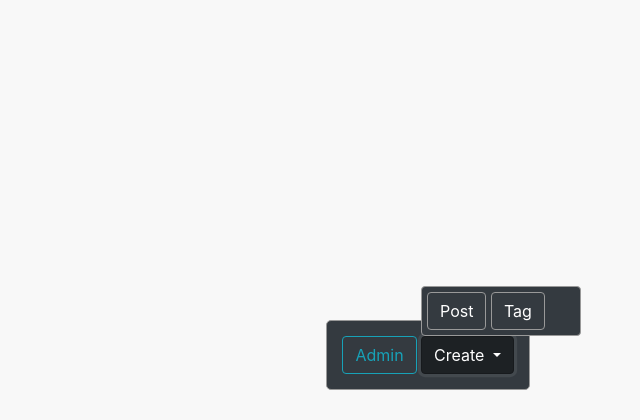
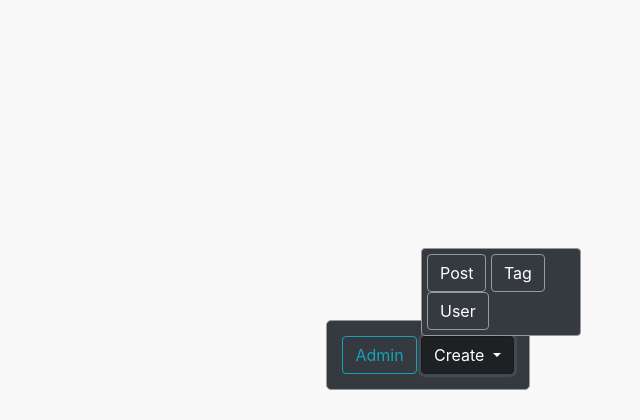
Before and after one commit to CruzedV/Blogsite, a Django app: page /blog/users/ in a window 1280 px wide, after a click on "Create". Shown: the part 380-800 px from the top of the page, without its empty margins (640-1280 px from the left). Run offline with Django 3.2, Linux system fonts and the light colour scheme; the visitor is signed in with stand-in values (Sample User, id 1); some libraries are stand-ins or nearby versions.

Commit message:
User fixes
Now everything, except updating user profile, works

```diff
--- a/app/blogsite/blog/forms.py
+++ b/app/blogsite/blog/forms.py
@@ -58,13 +58,14 @@ class UserForm(forms.ModelForm):
         fields = ['nickname', 'slug']
         widgets = {
             'nickname': forms.TextInput(attrs={'class': 'form-control'}),
-            'slug': forms.Textarea(attrs={'class': 'form-control'})
+            'slug': forms.TextInput(attrs={'class': 'form-control'})
         }
     def clean_slug(self):
         new_slug = self.cleaned_data['slug']
 
         if new_slug == 'create':
             raise ValidationError('Slug may not be "create"')
+
         if User.objects.filter(slug__iexact=new_slug).count():
             raise ValidationError(
                     'Slug must be unique.'
--- a/app/blogsite/blog/models.py
+++ b/app/blogsite/blog/models.py
@@ -73,6 +73,3 @@ class User(models.Model):
         if not self.id:
             self.slug = gen_slug(self.nickname)
         super().save(*args, **kwargs)
-
-    def __str__(self):
-        return self.nickname
--- a/app/blogsite/blog/templates/blog/base_blog.html
+++ b/app/blogsite/blog/templates/blog/base_blog.html
@@ -9,6 +9,7 @@
         <div class="dropdown-menu">
             <a class="btn btn-dark" href="{% url 'post_create_url' %}">Post</a>
             <a class="btn btn-dark" href="{% url 'tag_create_url' %}">Tag</a>
+            <a class="btn btn-dark" href="{% url 'user_create_url' %}">User</a>
         </div>
     </div>
     <a href='{{ admin_object.get_update_url}}' class='btn btn-dark edit' style='{% if detail %} display: block; {% endif %}'>Edit</a>
--- a/app/blogsite/blog/templates/blog/post_create.html
+++ b/app/blogsite/blog/templates/blog/post_create.html
@@ -21,7 +21,7 @@
                 {{ field }}
             </div>
         {% endfor %}
-        <button type='submit' class='btn btn-primary'>Create Post</button>
+        <button type='submit' class='btn btn-dark'>Create Post</button>
     </form>
 
 {% endblock %}
--- a/app/blogsite/blog/templates/blog/post_update.html
+++ b/app/blogsite/blog/templates/blog/post_update.html
@@ -21,7 +21,7 @@
                 {{ field }}
             </div>
         {% endfor %}
-        <button type='submit' class='btn btn-primary'>Update Post</button>
+        <button type='submit' class='btn btn-dark'>Update Post</button>
     </form>
 
 {% endblock %}
--- a/app/blogsite/blog/templates/blog/tag_create.html
+++ b/app/blogsite/blog/templates/blog/tag_create.html
@@ -21,7 +21,7 @@
                 {{ field }}
             </div>
         {% endfor %}
-        <button type='submit' class='btn btn-primary'>Create Tag</button>
+        <button type='submit' class='btn btn-dark'>Create Tag</button>
     </form>
 
 {% endblock %}
--- a/app/blogsite/blog/templates/blog/tag_update.html
+++ b/app/blogsite/blog/templates/blog/tag_update.html
@@ -21,7 +21,7 @@
                 {{ field }}
             </div>
         {% endfor %}
-        <button type='submit' class='btn btn-primary'>Update Tag</button>
+        <button type='submit' class='btn btn-dark'>Update Tag</button>
     </form>
 
 {% endblock %}
--- a/app/blogsite/blog/templates/blog/user_create.html
+++ b/app/blogsite/blog/templates/blog/user_create.html
@@ -21,7 +21,7 @@
                 {{ field }}
             </div>
         {% endfor %}
-        <button type='submit' class='btn btn-primary'>Create User</button>
+        <button type='submit' class='btn btn-dark'>Create User</button>
     </form>
 
 {% endblock %}
--- a/app/blogsite/blog/templates/blog/user_delete.html
+++ b/app/blogsite/blog/templates/blog/user_delete.html
@@ -11,7 +11,7 @@
     <form action='{{ user.get_delete_url }}' method='post'>
         {% csrf_token %}
 
-        <h3>Are you sure you wnt to delete <b> "{{ user.title|title }}"</b> user?</h3>
+        <h3>Are you sure you want to delete <b> "{{ user.nickname|title }}"</b> user?</h3>
         <a href='{{ user.get_absolute_url }}'> No!</a>
         <button type='submit' name='button' class='btn btn-danger'>Yes</button>
     </form>
--- a/app/blogsite/blog/templates/blog/user_detail.html
+++ b/app/blogsite/blog/templates/blog/user_detail.html
@@ -8,6 +8,6 @@
 
 {% block content %}
 
-	<h1 class = 'mb-5'>User with {{user.nickname}} name</h1>
+	<h2 class = 'mb-5'>{{user.nickname}}</h2>
 
 {% endblock %}
--- a/app/blogsite/blog/templates/blog/user_update.html
+++ b/app/blogsite/blog/templates/blog/user_update.html
@@ -2,7 +2,7 @@
 
 {% block title %}
 
-    Edit User profile "{{ user.title|title }}" - {{ block.super}}
+    Edit "{{ user.title|title }}" profile - {{ block.super}}
 
 {% endblock %}
 
@@ -21,7 +21,7 @@
                 {{ field }}
             </div>
         {% endfor %}
-        <button type='submit' class='btn btn-primary'>Update User Profile</button>
+        <button type='submit' class='btn btn-dark'>Update User Profile</button>
     </form>
 
 {% endblock %}
--- a/app/blogsite/blog/templates/blog/users_list.html
+++ b/app/blogsite/blog/templates/blog/users_list.html
@@ -10,7 +10,7 @@
 
     <h1 class='mb-5'>Users:</h1>
     {% for user in users %}
-        <h3><a class='color-turqiouse' href='{{ user.get_absolute_url }}'>{{ user.title }}</a></h3>
+        <h3><a class='color-turqiouse' href='{{ user.get_absolute_url }}'>{{ user.nickname }}</a></h3>
     {% endfor %}
 
 {% endblock %}
--- a/app/blogsite/blog/urls.py
+++ b/app/blogsite/blog/urls.py
@@ -1,25 +1,26 @@
 from blog.views import *
 from django.urls import path
 from django.views.generic import RedirectView
-from django.conf import settings
-from django.conf.urls.static import static
 
 urlpatterns = [
-    path('', posts_list, name='posts_list_url'),
-    path('search', search_list, name='search_page_url'),
     path('post/create/', PostCreate.as_view(), name='post_create_url'),
     path('post/<str:slug>/', PostDetail.as_view(), name='post_detail_url'),
     path('post/<str:slug>/update', PostUpdate.as_view(), name='post_update_url'),
     path('post/<str:slug>/delete', PostDelete.as_view(), name = 'post_delete_url'),
-    path('tags/', tags_list, name='tags_list_url'),
+    path('', posts_list, name='posts_list_url'),
+
     path('tag/create/', TagCreate.as_view(), name='tag_create_url'),
     path('tag/<str:slug>/', TagDetail.as_view(), name='tag_detail_url'),
-    path('tag/<str:slug>/update/', TagUpdate.as_view(), name='tag_update_url'),
-    path('tag/<str:slug>/delete/', TagDelete.as_view(), name='tag_delete_url'),
+    path('tag/<str:slug>/update', TagUpdate.as_view(), name='tag_update_url'),
+    path('tag/<str:slug>/delete', TagDelete.as_view(), name='tag_delete_url'),
+    path('tags/', tags_list, name='tags_list_url'),
+
     path('user/create/', UserCreate.as_view(), name='user_create_url'),
-    path('user/<str:slug>', UserDetail.as_view(), name='user_detail_url'),
-    path('user/<str:slug>/update/', UserUpdate.as_view(), name='user_update_url'),
-    path('user/<str:slug>/delete/', UserDelete.as_view(), name='user_delete_url'),
+    path('user/<str:slug>/', UserDetail.as_view(), name='user_detail_url'),
+    path('user/<str:slug>/update', UserUpdate.as_view(), name='user_update_url'),
+    path('user/<str:slug>/delete', UserDelete.as_view(), name='user_delete_url'),
     path('users/', users_list, name='users_list_url'),
-    path('test/', test_page, name='test_page_url')
+
+    path('test/', test_page, name='test_page_url'),
+    path('search', search_list, name='search_page_url')
 ]
--- a/app/blogsite/blog/views.py
+++ b/app/blogsite/blog/views.py
@@ -59,9 +59,9 @@ class PostDelete(LoginRequiredMixin, ObjectDeleteMixin, View):
     redirect_url = 'posts_list_url'
     raise_exception = True
 
-class UserCreate(LoginRequiredMixin, ObjectCreateMixin ,View):
+class UserCreate(LoginRequiredMixin, ObjectCreateMixin, View):
     form_model = UserForm
-    tempalte = 'blog/user_create.html'
+    template = 'blog/user_create.html'
     raise_exception = True
 
 class UserDetail(ObjectDetailMixin, View):
@@ -76,7 +76,7 @@ class UserUpdate(LoginRequiredMixin, ObjectDetailMixin, View):
 
 class UserDelete(LoginRequiredMixin, ObjectDeleteMixin, View):
     model = User
-    tempalte = 'blog/user_delete'
+    template = 'blog/user_delete.html'
     redirect_url = 'posts_list_url'
     raise_exception = True
 
```
